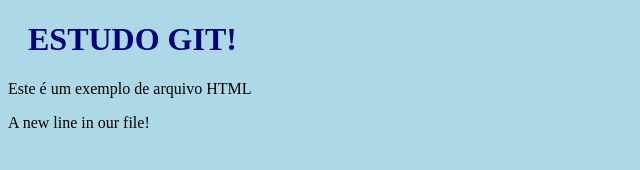
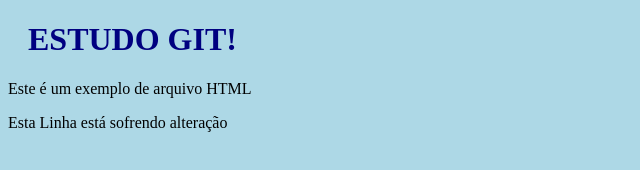
Before and after one commit to leonardocosta1991/novo, a plain HTML site: page index.html in a window 1280 px wide. Shown: the whole page, without its empty margins (0-640 px from the left). Drawn offline with Linux system fonts and the light colour scheme.

Commit message:
Correção na linha 11 do HTML

```diff
--- a/index.html
+++ b/index.html
@@ -8,7 +8,7 @@
 
 <h1>ESTUDO GIT!</h1>
 <p>Este é um exemplo de arquivo HTML</p>
-<p>A new line in our file!</p>
+<p>Esta Linha está sofrendo alteração</p>
 
 </body>
 </html>
```
